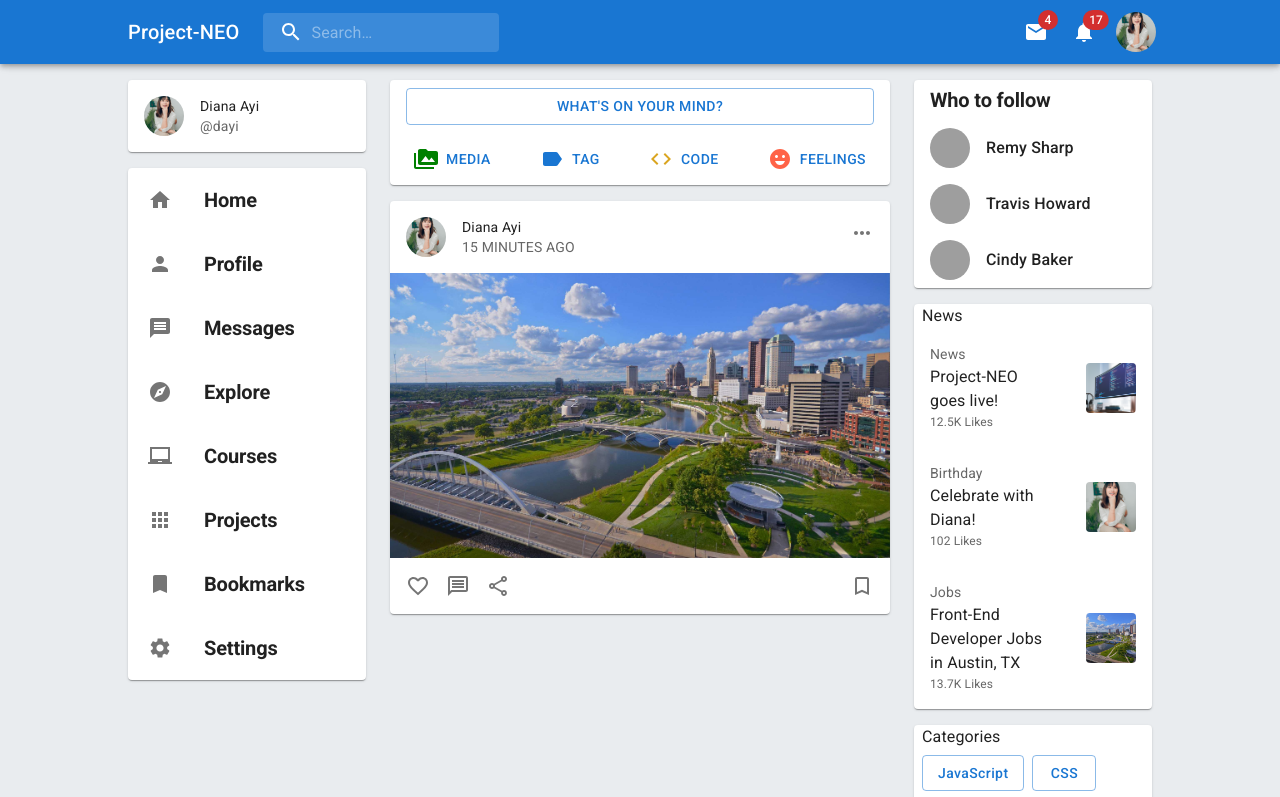
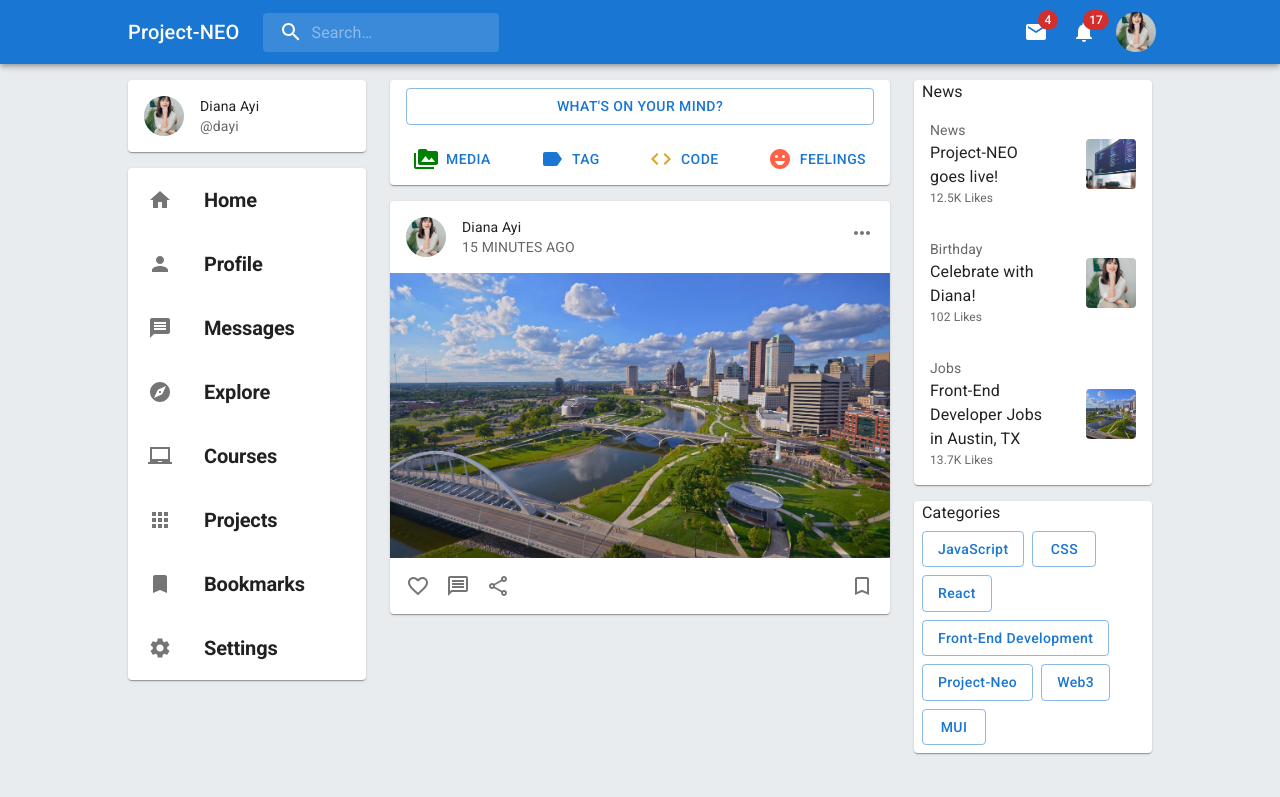
Before and after one commit to jpzambranoleon/project-neo-front-end, a React (Create React App) app: page / in a window 1280 px wide. Shown: the top 797 px of the page. Built offline with nearby package versions, Linux system fonts and the light colour scheme; grey boxes are pictures that could not be loaded.

Commit message:
udpated Home.jsx

```diff
--- a/src/pages/homePage/Home.jsx
+++ b/src/pages/homePage/Home.jsx
@@ -44,7 +44,6 @@ export default function Home() {
                     </Grid>
                     <Grid item sm={3}>
                         <Box>
-                            <Follow />
                             <News />
                             <Tags />
                         </Box>
```
